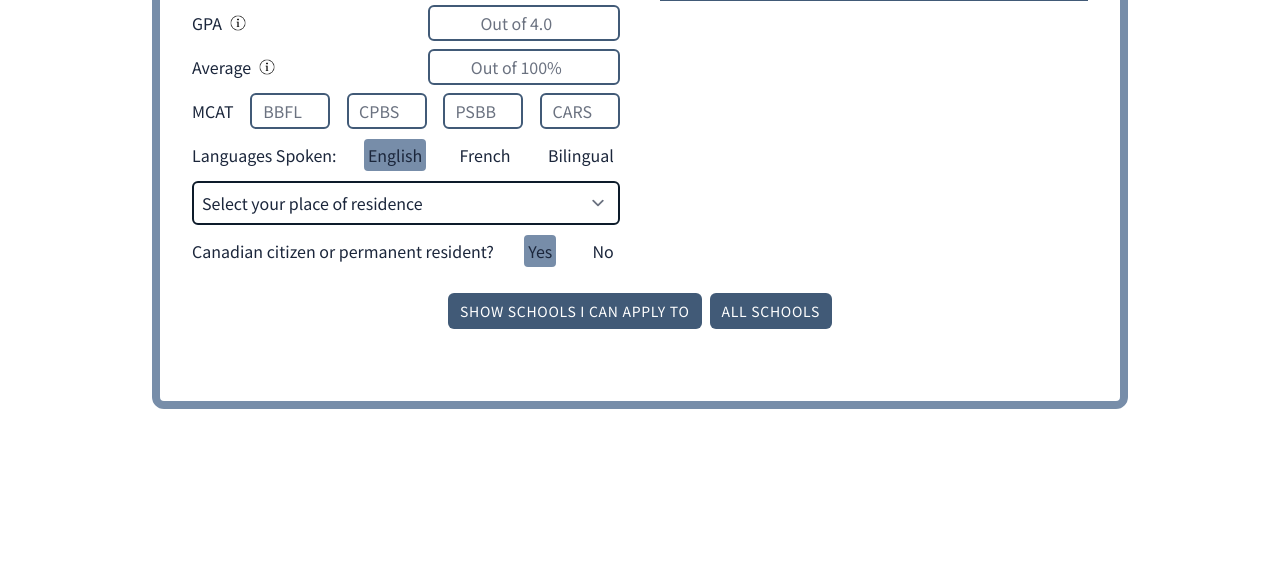
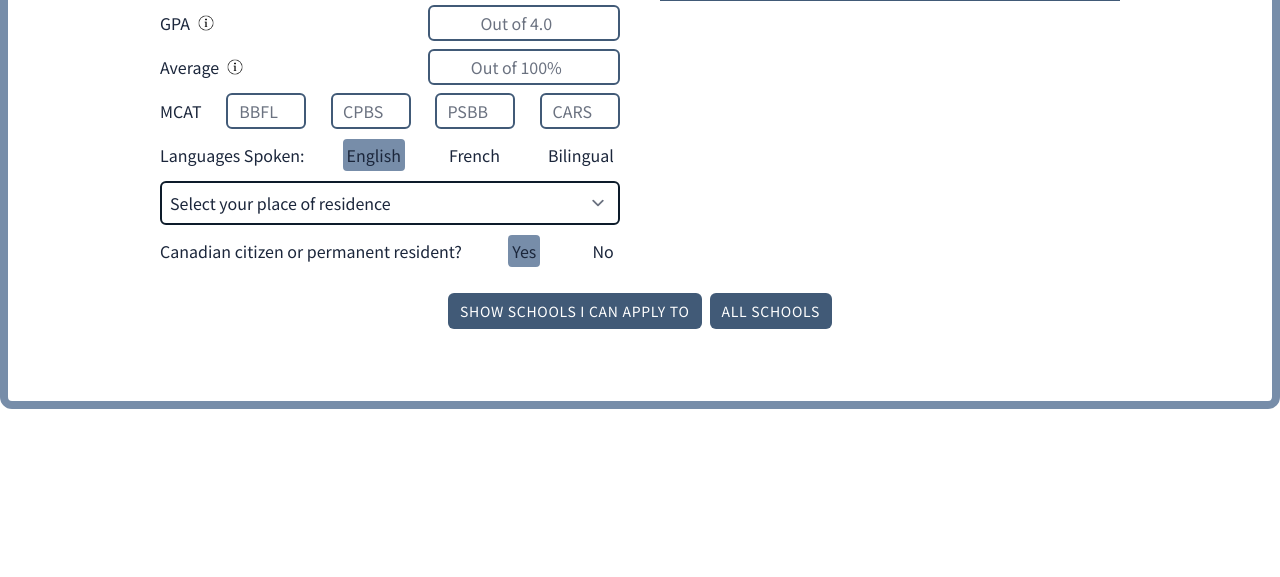
Before and after one commit to late-fall/medschool-prereqs, a website: page index.html in a window 1280 px wide. Shown: the part 223-800 px from the top of the page. Drawn offline with Linux system fonts and the light colour scheme.

Commit message:
fix width

```diff
--- a/index.html
+++ b/index.html
@@ -11,7 +11,7 @@
 </head>
 <body class="font-kor">
     <!-- wrapper -->
-    <div class="container mx-auto p-6 border-solid border-8 border-navy2 xl:w-8/12 flex flex-col items-center bg-white rounded-xl my-2">
+    <div class="container mx-auto p-6 border-solid border-8 border-navy2 xl:w-8/12 flex flex-col items-center bg-white rounded-xl my-2 max-w-full">
         <div class="flex gap-4 justify-between place-self-stretch mb-4 px-2">
             <img src="public/img/school2.png" alt="" class="w-10 h-10 md:w-16 md:h-16">
             <div class="flex self-end px-2 items-center md:text-xl">
```
Also changed, not shown: public/style.css.
